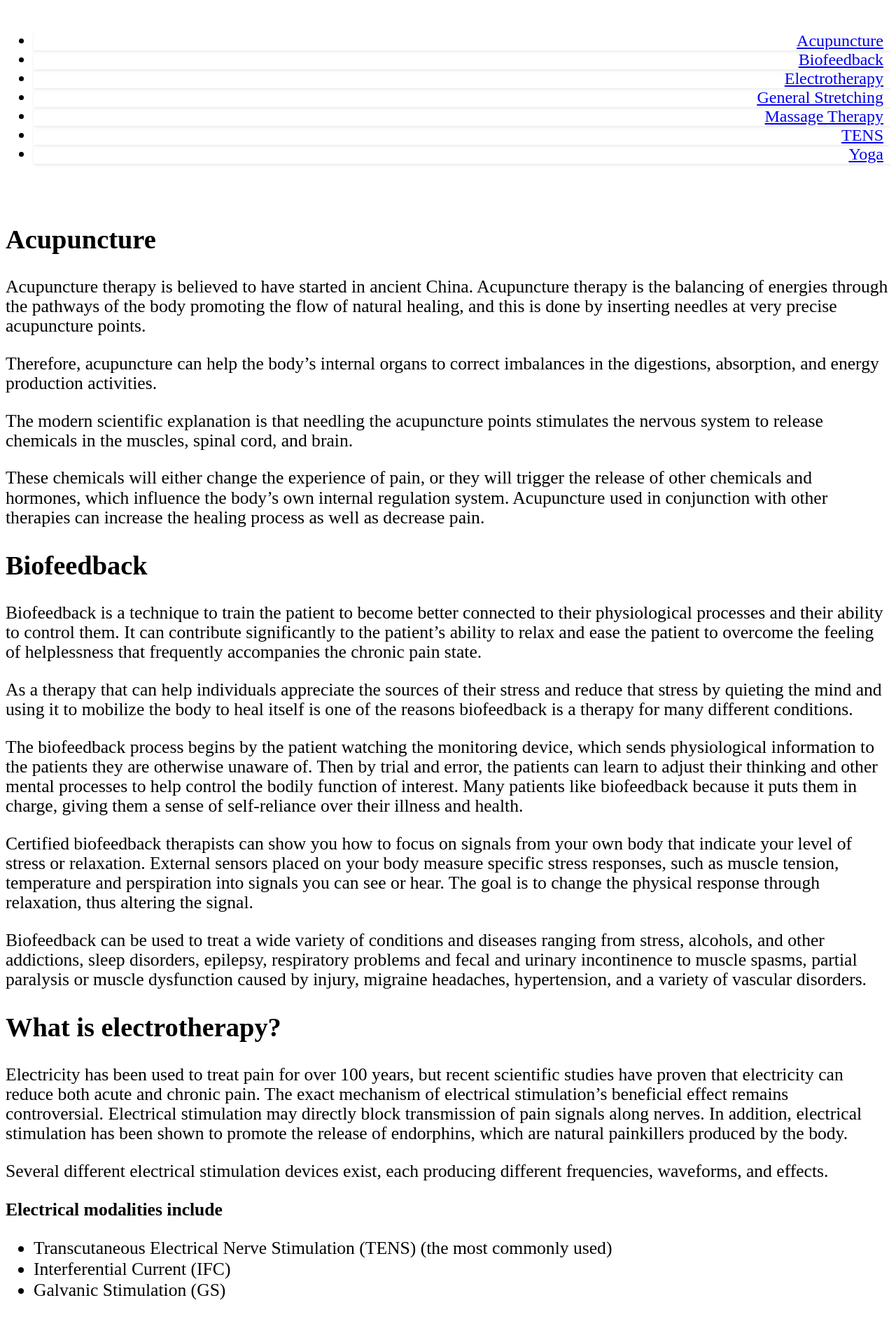
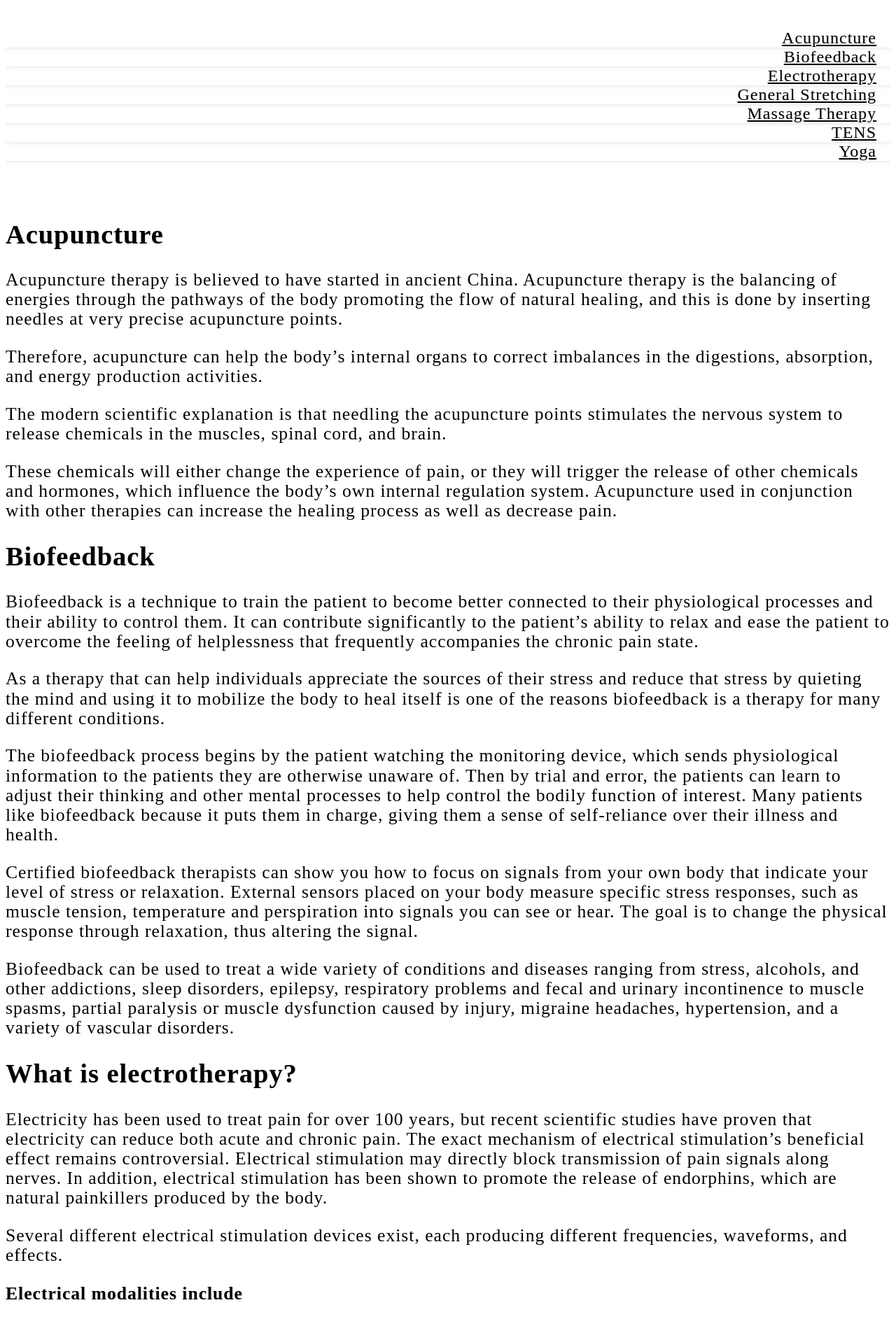
Before and after one commit to rsobrado/physicaltherapy, a PHP site: page / in a window 1280 px wide. Shown: the part 997-2882 px from the top of the page at 70% size. Run offline with PHP 8.4, Linux system fonts and the light colour scheme; grey boxes labelled with a size stand in for pictures from a placeholder-image service; style sheets or scripts are compiled from the project's sources; some libraries are stand-ins or nearby versions.

Commit message:
maps + fixes

```diff
--- a/app/index.html
+++ b/app/index.html
@@ -291,7 +291,7 @@
 				<div class="comercial-info col-sm-4">
 
 					<div class="row">
-					        	<div class="col-xs-6 col-md-12">
+						<div class=" col-md-12">
 							<form>
 							<legend><span class="glyphicon glyphicon-globe"></span> Physical Teraphy</legend>
 							<address>
@@ -307,7 +307,7 @@
 							</form>
 						</div>
 
-					        	<div class="col-xs-6 col-md-12">
+						<div class=" col-md-12">
 							<div class="well well-sm">
 								<form>
 									<div class="row">
@@ -320,16 +320,6 @@
 													<span class="input-group-addon"><i class="fa fa-envelope" aria-hidden="true"></i>
 													</span>
 													<input type="email" class="form-control" id="email" placeholder="Your email" required="required" /></div>
-						        	                </div>
-						        	                <div class="form-group">
-						        	                    <label for="subject">
-						        	                        Subject</label>
-						        	                    <select id="subject" name="subject" class="form-control" required="required">
-						        	                        <option value="na" selected="">Choose One:</option>
-						        	                        <option value="service">General Customer Service</option>
-						        	                        <option value="suggestions">Suggestions</option>
-						        	                        <option value="product">Product Support</option>
-						        	                    </select>
 											</div>
 											<div class="form-group">
 												<textarea name="message" id="message" class="form-control" rows="9" cols="25" required="required"
--- a/app/styles/components/_tabs.scss
+++ b/app/styles/components/_tabs.scss
@@ -2,19 +2,27 @@
 
 .nav-sidebar {
     width: 100%;
-    padding: 30px 0;
     border-right: 1px solid #ddd;
+    @media(min-width: $screen-md){
+        padding: 30px 0;
+    }
     .nav{
         display: flex;
         flex-direction:row;
         flex-wrap: wrap;
         font-size: 1.5rem;
         justify-content:center;
-        li >  a{
-            padding: 20px;
-        }
+        margin-top: 20px;
+
+        box-shadow: 0 2px 3px 0 rgba(0, 0, 0, 0.05), 0 3px 8px 0 rgba(0, 0, 0, 0.03);
+        background: chocolate;
+        padding: 10px 20px 20px;
         @media(min-width: $screen-md){
             flex-direction:column;
+
+            box-shadow: none;
+            background: transparent;
+            padding: 0;
             li{
                 cursor: pointer;
                 background: transparent;
@@ -36,6 +44,25 @@
                 }
             }
         }
+        li >  a{
+            color: white;
+            padding: 5px 20px;
+            margin: 10px 5px 0;
+            background: rgba(black,0.15);
+            -webkit-transition: all 0.08s linear;
+            -moz-transition: all 0.08s linear;
+            -o-transition: all 0.08s linear;
+            transition: all 0.08s linear;
+            &:hover{
+                background: rgba(black,0.35);
+            }
+            @media(min-width: $screen-md){
+                padding: 10px 20px;
+                margin: 0;
+                background: transparent;
+                color: black;
+            }
+        }
     }
 }
 .nav-sidebar .text-overflow a,
@@ -45,3 +72,16 @@
     -o-text-overflow: ellipsis;
     text-overflow: ellipsis;
 }
+
+.tab-content{
+    padding: 15px 15px;
+    box-shadow: inset 2px 1px 15px 8px rgba(0, 0, 0, 0.05), inset 0 0px 5px 0px rgba(0, 0, 0, 0.08);
+    @media(min-width: $screen-md){
+
+        padding: 0;
+        box-shadow: none;
+    }
+    h2{
+        line-height: 1;
+    }
+}
--- a/app/styles/main.scss
+++ b/app/styles/main.scss
@@ -19,10 +19,15 @@ $icon-font-path: '../fonts/';
 body{
     font-size: 1.4rem;
     font-weight: 300;
-
+    letter-spacing: 1px;
+    text-shadow: 1px 0 2px rgba(black,0.15);
     @media(min-width: $screen-md){
         padding-top: 80px;
         font-size: 1.6rem;
+    }
+    p{
+        text-shadow: none;
+
     }
 }
 
@@ -42,6 +47,7 @@ legend{
 
 
 }
+
 video {
     position: absolute;
     top: -40px;
--- a/app/styles/sections/_contact.scss
+++ b/app/styles/sections/_contact.scss
@@ -6,7 +6,7 @@
     background: rgba(black,0.2);
 }
 #location{
-	font-size: 0.9rem;
+	font-size: 1.6rem;
 	#map{
 		// width: 100%;
 		height: 300px;
--- a/app/styles/sections/_techniques.scss
+++ b/app/styles/sections/_techniques.scss
@@ -1,5 +1,8 @@
 #techniques{
-	padding : 150px 0 50px;
+
+	@media(min-width: $screen-md){
+	    padding : 150px 0 50px;
+	}
 	p{
 		line-height: 1.1;
 	}
```
Also changed, not shown: docs/index.html (+1 -1 lines), docs/styles/main.css, 1 other file. Lines whose indentation alone changed are shown as unchanged.
